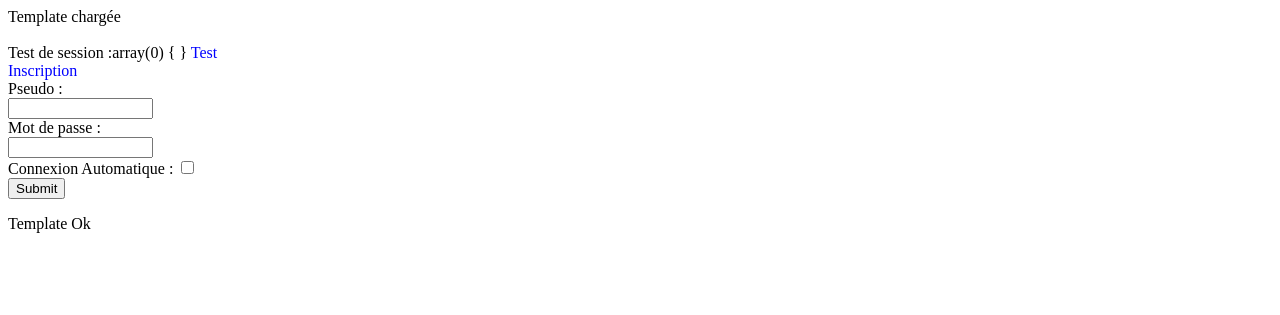
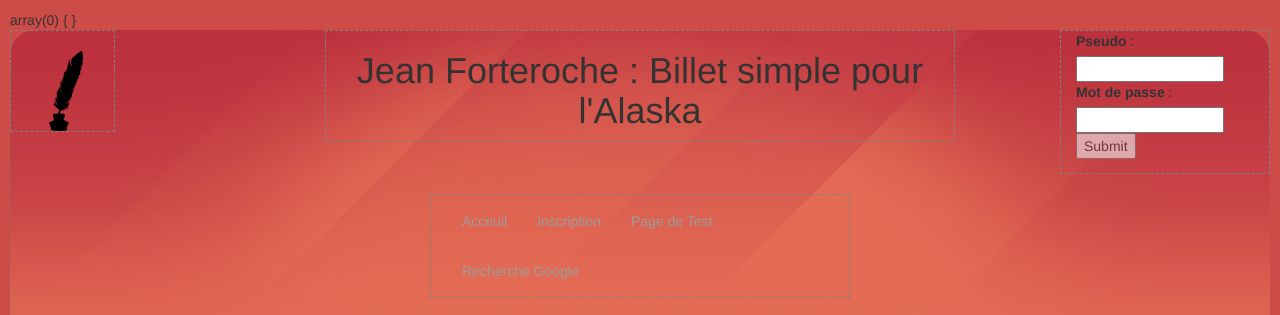
Before and after one commit to alan-dauphas/projectPhp, a PHP site: template html/view/frontend/template.php in a window 1280 px wide. Shown: the top 315 px of the page. Before the commit the page ends 233 px from the top, so only its background shows below. Run offline with PHP 8.4, Linux system fonts and the light colour scheme; the template is opened without the code that fills it: most values are stand-ins (such as "Sample title", 1, 10 or a date in 2020); data that the repository does not hold is empty.

Commit message:
Session de mentorat avec Smaine, plus mise en place du css a peaufiner, creation d une novuelle class pour les commentaires

```diff
--- a/html/controller/frontend.php
+++ b/html/controller/frontend.php
@@ -168,10 +168,12 @@ function updatePost($postId){
 }
 
 // require de test
-require_once('model/Article.php');
+
 
 function test(){
-  $articles = new Article();
+  $postManager = new PostManager();
+  $posts = $postManager->getPosts();
+
 
   require('/view/frontend/testPageView.php');
 }
--- a/html/model/CommentManager.php
+++ b/html/model/CommentManager.php
@@ -1,5 +1,6 @@
 <?php
 require_once("Manager.php");
+require_once("Comment.php");
 
 class CommentManager extends Manager {
   public function getComments($postId){
--- a/html/public/css/style.css
+++ b/html/public/css/style.css
@@ -1,7 +1,87 @@
+[class*="col-"] {
+    margin-bottom: 20px;
+    border: 1px dashed grey;
+}
+
+
+html {
+    margin: 10px;
+}
+
+
+html body {
+    background-color: #CD4C47;
+}
+
+
+/* HEADER */
+header {
+    background-size: 100%;
+    background-image: url(../picture/background/orchid_art.jpg);
+    border-radius: 25px 25px 0 0;
+}
+
+/* LOGO */
+#logo {
+    margin: 20px 0 0 20px;
+    width: 40px;
+}
+
+
+#nameSite {
+    margin-top: 15px;
+    text-align: center;
+    color: black;
+}
+
+.buttonDeconnexion{
+  text-align: right;
+}
+
+/*Navigation bar*/
+.navbar{
+  background-color: transparent;
+  border-color: transparent;
+  display: flex;
+  margin: auto;
+}
+
+
+/* Formulaire connexion */
+
+#loginForm {
+    float: right;
+    margin-right: 5px;
+}
+
+#validateButton {
+    opacity: 0.6;
+}
+
+#validateButton:hover {
+    opacity: 1;
+}
+
+#imgPen {
+    background: url(../picture/background/fondEcran.jpg) no-repeat;
+    background-size: cover;
+    border-radius: 0 0 25px 25px;
+    height: 490px;
+}
+
+.buttonCenter {
+    display: block;
+    margin : auto;
+}
+
+
+/* ----------------- */
+
 h1, h2, h3
 {
     text-align:center;
 }
+
 h3
 {
     background-color:black;
@@ -15,6 +95,7 @@ h3
     background-color:#CCCCCC;
     margin-top:0px;
 }
+
 .news
 {
     width:70%;
--- a/html/view/frontend/addPostView.php
+++ b/html/view/frontend/addPostView.php
@@ -4,7 +4,6 @@ session_start();
 ob_start();
 ?>
 
-<p><a href="index.php">Retour à la liste des billets</a></p>
 
 
 <?php if (!empty($_SESSION)){ ?> <!-- Si une session est ouvert, alors cela affiche le lien de déconnexion -->
--- a/html/view/frontend/modifPostView.php
+++ b/html/view/frontend/modifPostView.php
@@ -4,7 +4,6 @@ session_start();
 
 ob_start(); ?>
 
-<p><a href="index.php">Retour à la liste des billets</a></p>
 
 <h1>Vu actuel du post</h1>
 
--- a/html/view/frontend/postView.php
+++ b/html/view/frontend/postView.php
@@ -4,7 +4,6 @@ session_start();
 ?>
 
 <?php ob_start(); ?>
-<p><a href="index.php">Retour à la liste des billets</a></p>
 
 <h1>Mon super blog !</h1>
 
--- a/html/view/frontend/registrationView.php
+++ b/html/view/frontend/registrationView.php
@@ -2,7 +2,6 @@
 session_start();
 
 ob_start(); ?>
-<p><a href="index.php">Retour à la liste des billets</a></p>
 <h1>Inscription <br /> Sur <br /> Mon Super Blog</h1>
 
 
--- a/html/view/frontend/template.php
+++ b/html/view/frontend/template.php
@@ -1,8 +1,4 @@
 <?php
-
-echo "Template chargée<br/><br/>";
-echo "Test de session :";
-
 var_dump($_SESSION);
 
 ?>
@@ -10,36 +6,92 @@ var_dump($_SESSION);
 <html>
     <head>
         <meta charset="utf-8" />
+        <meta http-equiv="refresh" content="200">
+<!-- raffraichis la page toutes les X secondes -->
         <title><?= $title ?></title>
+        <link href="public/css/bootstrap.min.css" rel="stylesheet">
+
         <link href="public/css/style.css" rel="stylesheet" />
     </head>
 
     <body>
-      <a href="index.php?action=test">Test</a><br />
+        <header>
+            <div class="container-fluid">
+                <div class="row">
+                    <div class="col-md-1">
+                      <a href="index.php">  <img id="logo" src="public/picture/img/plumeNoir.png"></a>
+                    </div>
+
+                    <div class="col-md-offset-2 col-md-6 text-center">
+                        <h1>Jean Forteroche : Billet simple pour l'Alaska</h1>
+                    </div>
+
+
 
                       <?php
                       if (!empty($_SESSION)){ ?> <!-- Si une session est ouvert, alors cela affiche le lien de déconnexion -->
+                        <div class="col-md-offset-1 col-md-2 text-right">
+                          <div class="loginForm">
+                              <a href="index.php?action=administration">Administration</a>
                               <a href="index.php?action=deconnection">Déconnexion</a>
-        <a href="index.php?action=administration">Administration</a>
+                          </div>
+                        </div>
                       <?php }
-      elseif (empty($_GET['action'])){ ?> <!-- Si aucune session, alors cela affiche le formulaire de connexion, uniquement sur la page d'acceuil du site -->
+                      elseif (empty($_GET['action']) && empty($_SESSION)){ ?>
 
-        <a href="index.php?action=registration">Inscription</a>
-      <form action="index.php?action=connection" method="post">
+                      <!-- Si aucune session, alors cela affiche le formulaire de connexion, uniquement sur la page d'acceuil du site -->
+                      <div class="col-md-offset-1 col-md-2">
+
+
+                      <form action="index.php?action=connection" method="post" id="loginForm">
                       <label>Pseudo</label> :<br /><input type="text" name="pseudonyme" size="15" />
                       <br />
                       <label>Mot de passe</label> :<br /><input type="password" name="passConnection" size="15" />
-        </br>
-        <label>Connexion Automatique</label> : <input type="checkbox" name="connectionAuto" />
-        </br>
                       <input id="validateButton" type="submit" />
                       </form>
                       <?php } ?>
+                    </div>
+                </div>
+            </div>
+
+            <div class="container-fluid">
+                <div class="row">
+                  <div class="col-md-offset-4 col-md-4">
+                    <nav class="navbar navbar-header navbar-inverse">
+                        <ul class="nav navbar-nav">
+                            <li><a href="index.php">Acceuil</a></li>
+                            <?php if (empty($_SESSION)){ ?>
+                                  <li><a href="index.php?action=registration">Inscription</a></li>
+                            <?php } ?>
+                            <li><a href="index.php?action=test">Page de Test</a></li>
+                            <li><a href="https://www.google.fr">Recherche Google</a></li>
+                        </ul>
+                    </nav>
+                    </div>
+                </div>
+            </div>
+        </header>
+
+
+        <div class="container-fluid">
+            <div class="row">
+                <section id="imgPen">
+                    <div class="col-md-offset-2 col-md-8 titleSecondary">
+                        <h2>"Billet simple pour l'Alaska"<br />écrit par :<br />Jean Forteroche</h2>
+                    </div>
+                </section>
+            </div>
+
+            <div class="row">
+                <section>
+                    <div class="col-md-offset-2 col-md-8">
+                        <?= $content ?>
+                    </div>
+                </section>
+            </div>
+        </div>
 
 
 
-
-      <p>Template Ok</p>
-        <?= $content ?>
     </body>
 </html>
```
Also changed, not shown: html/model/Article.php (+19 -20 lines), html/model/Comment.php (added, +76 -0 lines), html/model/PostManager.php (+28 -2 lines), html/view/frontend/administrationView.php (+6 -11 lines), html/view/frontend/listPostsView.php (+19 -18 lines), html/view/frontend/testPageView.php (+14 -24 lines), html/public/picture/background/orchid_art.jpg (added), html/public/picture/background/r_atr-header.jpg (added), html/public/picture/img/plumeNoir.png (added), 1 other file. Lines whose indentation alone changed are shown as unchanged.
